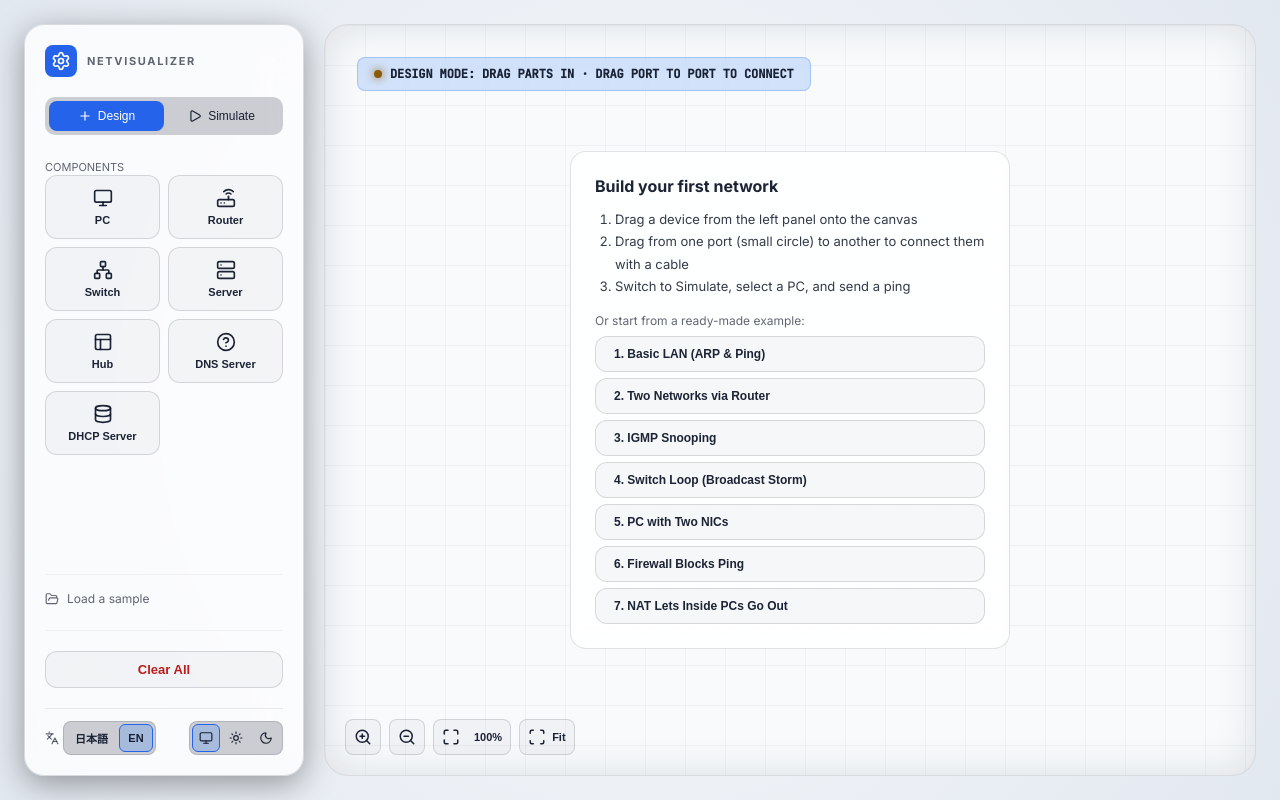
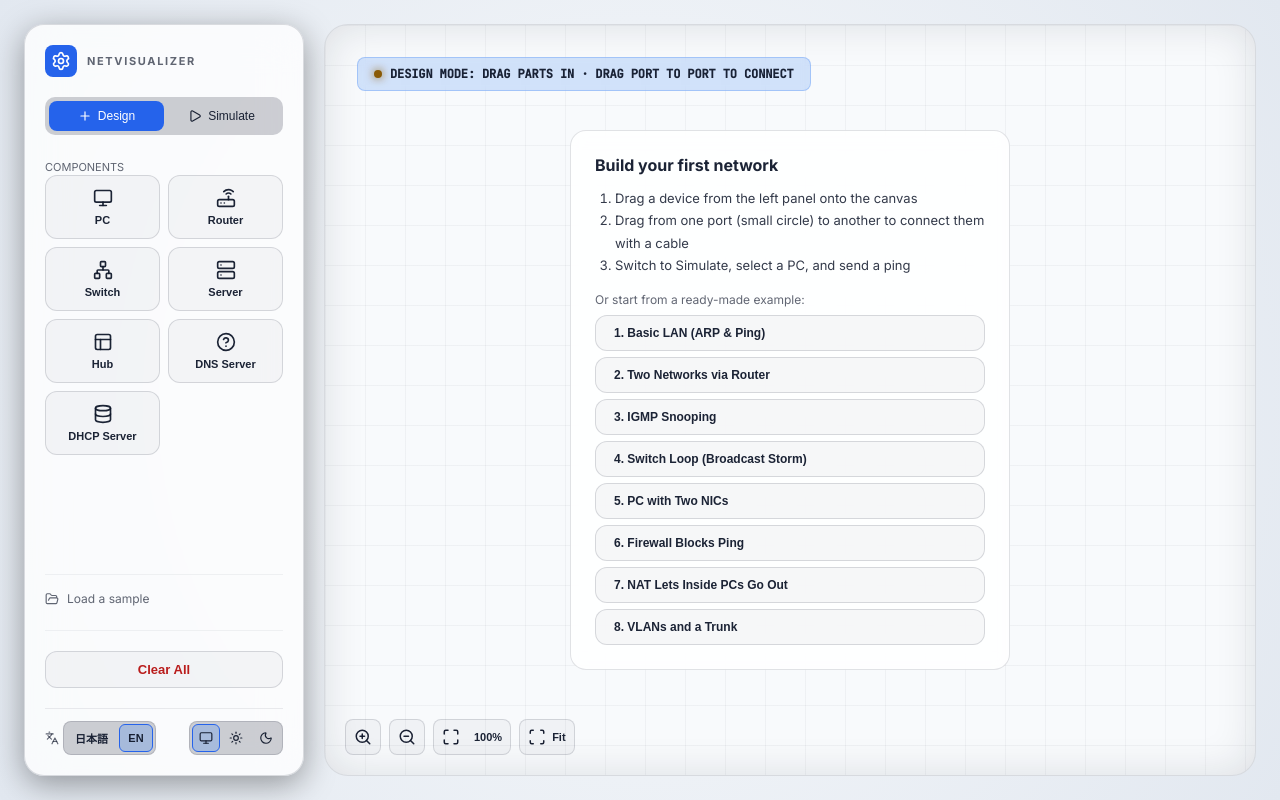
Before and after one commit to Mono-Gen/NetVisualizer, a React (Vite) app: page / in a window 1280 px wide. Built offline with nearby package versions, Linux system fonts and the light colour scheme.

Commit message:
feat: sample 8 (VLANs and a trunk), manual section 4.5 and README entry

```diff
--- a/src/data/sampleTopologies.ts
+++ b/src/data/sampleTopologies.ts
@@ -207,4 +207,33 @@ const natSample: SampleTopology = {
   }
 };
 
-export const SAMPLE_TOPOLOGIES: SampleTopology[] = [basicLan, routed, igmp, switchLoop, multiNic, firewall, natSample];
+const vlanSample: SampleTopology = {
+  id: 'vlan',
+  name: '8. VLANs and a Trunk',
+  description: 'Two switches joined by one trunk cable. PC 1 and PC 2 are in VLAN 10, PC 3 and PC 4 in VLAN 20, all on the same IP network. Ping works inside a VLAN, even across the trunk, but not between VLANs.',
+  build: () => {
+    MAC_SEQ.reset();
+    const sw1 = makeNode('sw1', 'switch', 'Switch 1', 140, 120, makeSwitchPorts('sw1', 8));
+    const sw2 = makeNode('sw2', 'switch', 'Switch 2', 620, 120, makeSwitchPorts('sw2', 8));
+    // sw1: eth0=VLAN 10, eth1=VLAN 20, eth7=トランク。sw2: eth0=トランク, eth1=VLAN 10, eth2=VLAN 20
+    sw1.interfaces[0].accessVlan = 10;
+    sw1.interfaces[1].accessVlan = 20;
+    sw1.interfaces[7].vlanMode = 'trunk';
+    sw2.interfaces[0].vlanMode = 'trunk';
+    sw2.interfaces[1].accessVlan = 10;
+    sw2.interfaces[2].accessVlan = 20;
+    const pc1 = makeNode('pc1', 'pc', 'PC 1', 60, 340, [makeIface('pc1', 0, '192.168.1.1', LAN)]);
+    const pc3 = makeNode('pc3', 'pc', 'PC 3', 220, 340, [makeIface('pc3', 0, '192.168.1.3', LAN)]);
+    const pc2 = makeNode('pc2', 'pc', 'PC 2', 540, 340, [makeIface('pc2', 0, '192.168.1.2', LAN)]);
+    const pc4 = makeNode('pc4', 'pc', 'PC 4', 700, 340, [makeIface('pc4', 0, '192.168.1.4', LAN)]);
+    return {
+      nodes: [sw1, sw2, pc1, pc3, pc2, pc4],
+      links: [
+        link('l1', pc1, 0, sw1, 0), link('l2', pc3, 0, sw1, 1), link('l3', sw1, 7, sw2, 0),
+        link('l4', pc2, 0, sw2, 1), link('l5', pc4, 0, sw2, 2)
+      ]
+    };
+  }
+};
+
+export const SAMPLE_TOPOLOGIES: SampleTopology[] = [basicLan, routed, igmp, switchLoop, multiNic, firewall, natSample, vlanSample];
--- a/src/i18n/en.ts
+++ b/src/i18n/en.ts
@@ -286,6 +286,8 @@ export const en = {
   "vlan.trunkAll": "Carries every VLAN, each frame tagged with its VLAN number.",
   "vlan.modeMismatch": "The other end ({peer}) is a different port type. An access port sends and accepts untagged frames, a trunk port only tagged ones, so frames between these two ports are dropped. Make both ends access (same VLAN) or both ends trunk.",
   "vlan.trunkToHost": "This trunk port is connected to {peer}, which cannot use VLAN tags. It will drop the tagged frames. Connect hosts and routers to access ports.",
+  "sample.vlan.name": "8. VLANs and a Trunk",
+  "sample.vlan.desc": "Two switches joined by one trunk cable. PC 1 and PC 2 are in VLAN 10, PC 3 and PC 4 in VLAN 20, all on the same IP network. Ping 192.168.1.2 from PC 1: it works even across the trunk. Ping 192.168.1.3 from PC 1: it times out, because VLAN 20 is a separate network. Open a switch to see the port types, the per-VLAN MAC tables and the tagged frames.",
 };
 
 export type DictKey = keyof typeof en;
--- a/src/i18n/ja.ts
+++ b/src/i18n/ja.ts
@@ -285,4 +285,6 @@ export const ja: Record<DictKey, string> = {
   "vlan.trunkAll": "すべてのVLANを、VLAN番号のタグを付けて通します。",
   "vlan.modeMismatch": "反対側 ({peer}) は、別の種類のポートです。アクセスポートはタグ無し、トランクポートはタグ付きのフレームだけを送受信するので、この2つのポートの間のフレームは破棄されます。両端をアクセス(同じVLAN)にするか、両端をトランクにしてください。",
   "vlan.trunkToHost": "このトランクポートは、VLANタグを扱えない {peer} につながっています。タグ付きのフレームは破棄されます。ホストやルーターは、アクセスポートにつないでください。",
+  "sample.vlan.name": "8. VLANとトランク",
+  "sample.vlan.desc": "2台のスイッチを、トランク1本でつなぎます。PC 1 と PC 2 は VLAN 10、PC 3 と PC 4 は VLAN 20 で、IPのネットワークはすべて同じです。PC 1 から 192.168.1.2 に ping すると、トランクをまたいで届きます。PC 1 から 192.168.1.3 に ping すると、VLAN 20 は別のネットワークなので、タイムアウトします。スイッチを開いて、ポートの種類、VLANごとのMAC表、タグ付きのフレームを観察します。",
 };
```
Also changed, not shown: 3 other files (tests, documents, lock files or other folders).
